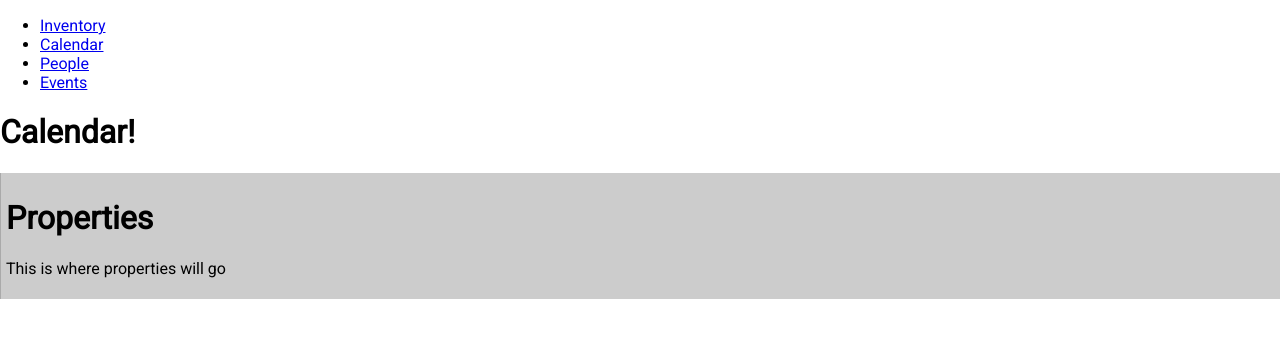
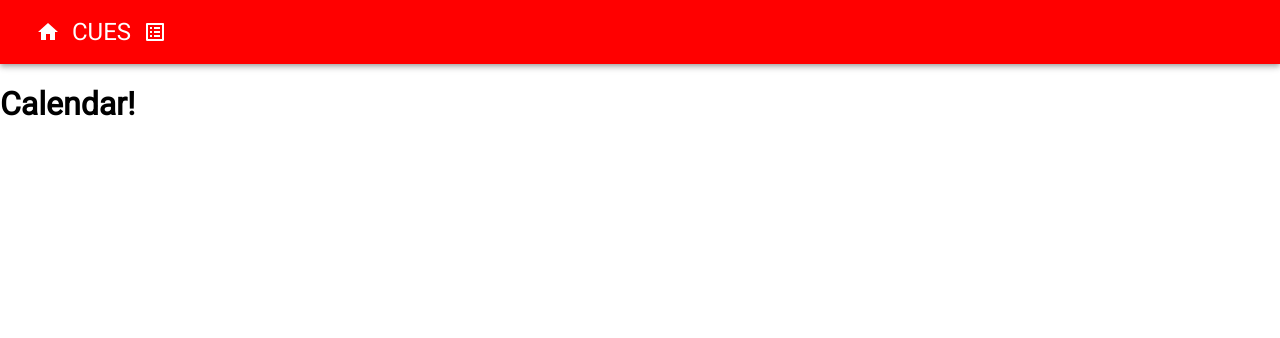
Before and after one commit to colinarelliott/CUES-Software, a Next.js app: page /cal in a window 1280 px wide. Shown: the top 338 px of the page. Built offline with nearby package versions, Linux system fonts and the light colour scheme.

Commit message:
Began adding in Material theme

```diff
--- a/components/Layout.js
+++ b/components/Layout.js
@@ -1,30 +1,46 @@
 import Head from 'next/head';
 import Nav from './Nav';
 import Sidebar from './Sidebar';
-//import AppBar from '@material-ui/core/AppBar' ... https://material-ui.com/getting-started/usage/
+import { createMuiTheme } from '@material-ui/core/styles';
+import { ThemeProvider } from '@material-ui/styles';
+
+//Link to Material-UI: https://material-ui.com/getting-started/installation/
+
+const theme = createMuiTheme({
+    palette: {
+      primary: {
+        main: '#FF0000',
+      },
+      secondary: {
+        main: '#FFFFFF',
+      },
+      background: {
+        main: '#CCCCCC',
+      },
+    },
+  })
 
 const Layout = (props) => (
+    <ThemeProvider theme={theme}>
     <div>
         <Head>
             <title>CUES Software v1.0</title>
             <link href="https://fonts.googleapis.com/css?family=Roboto&display=swap" rel="stylesheet"></link>
             <link rel="stylesheet" href="https://fonts.googleapis.com/icon?family=Material+Icons" />
+            <meta
+                name="viewport"
+                content="minimum-scale=1, initial-scale=1, width=device-width"
+            />
         </Head>
         <div>
             <div>
                 <div>
                     <Nav />
-
                 </div>
             </div>
             <div>
                 <div>
                     {props.children}
-                </div>
-                <div>
-                    <Sidebar name="Properties">
-                        <p>This is where properties will go</p>
-                    </Sidebar>
                 </div>
             </div>
         </div>
@@ -47,6 +63,7 @@ const Layout = (props) => (
         `}</style>
 
     </div>
+    </ThemeProvider>
 );
 
 export default Layout;
--- a/components/Nav.js
+++ b/components/Nav.js
@@ -1,21 +1,28 @@
 import Link from 'next/link'
+import AppBar from '@material-ui/core/AppBar'
+import Toolbar from '@material-ui/core/Toolbar'
+import IconButton from '@material-ui/core/IconButton'
+import Typography from '@material-ui/core/Typography'
+import InvIcon from '@material-ui/icons/ListAlt'
+import HomeIcon from '@material-ui/icons/Home'
 
 const Nav = () => (
     <div>
-            <ul>
-                <li>
-                    <Link href="/inv"><a>Inventory</a></Link>
-                </li>
-                <li>
-                    <Link href="/cal"><a>Calendar</a></Link>
-                </li>
-                <li>
-                    <Link href="/ppl"><a>People</a></Link>
-                </li>
-                <li>
-                    <Link href="/evt"><a>Events</a></Link>
-                </li>
-            </ul>
+        <AppBar position="static">
+            <Toolbar>
+                <Link href="/">
+                    <IconButton aria-label="inventory" color="secondary">
+                        <HomeIcon/>
+                    </IconButton>
+                </Link>
+                <Typography variant="h5">CUES</Typography>
+                <Link href="/inv">
+                    <IconButton aria-label="inventory" color="secondary">
+                        <InvIcon/>
+                    </IconButton>
+                </Link>
+            </Toolbar>
+        </AppBar>
     </div>
 );
 
--- a/package.json
+++ b/package.json
@@ -14,6 +14,7 @@
   "dependencies": {
     "@material-ui/core": "^4.9.7",
     "@material-ui/icons": "^4.9.1",
+    "@material-ui/styles": "^4.9.6",
     "isomorphic-unfetch": "^3.0.0",
     "next": "^9.3.1",
     "react": "^16.13.0",
```
